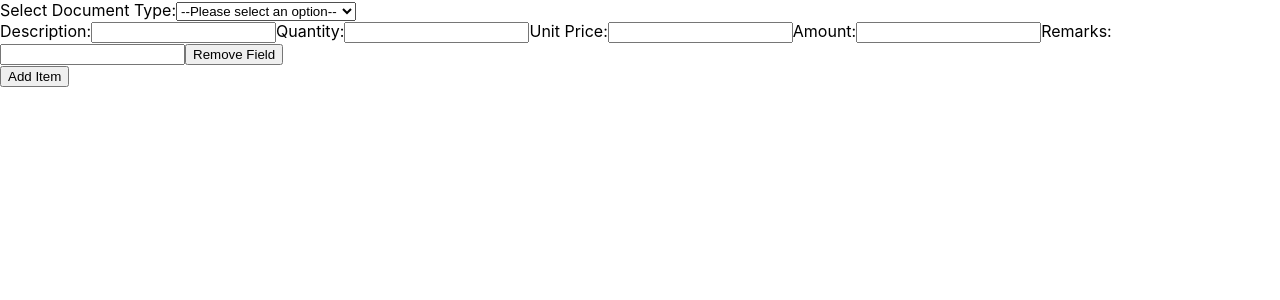
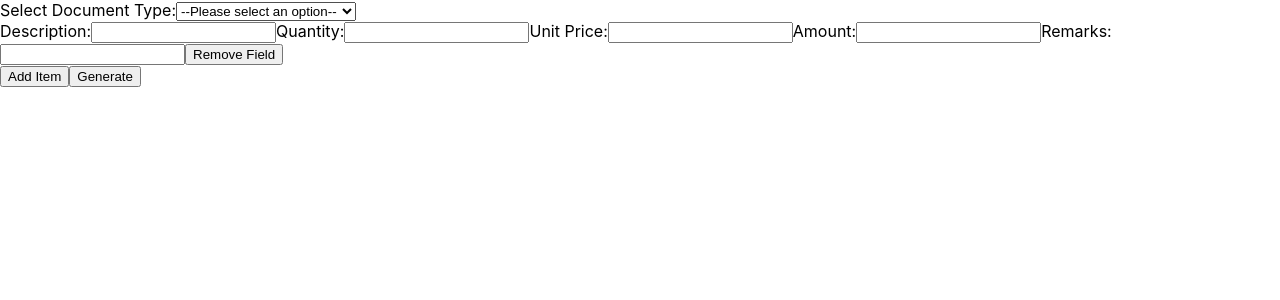
Before and after one commit to raverion/mfts_docugen, a React (Create React App) app: page / in a window 1280 px wide. Shown: the top 300 px of the page. Built offline with nearby package versions, Linux system fonts and the light colour scheme.

Commit message:
added Generate button

```diff
--- a/src/App.js
+++ b/src/App.js
@@ -34,6 +34,11 @@ const App = () => {
       [name]: value,
     };
     setInputFields(updatedFields);
+  };
+
+  const handleGenerateDocument = () => {
+    // Generate document based on input fields
+    console.log("Generating document:", fields);
   };
 
   const renderInputFields = () => {
@@ -152,6 +157,7 @@ const App = () => {
         ))}
       </div>
       <button onClick={handleAddField}>Add Item</button>
+      <button onClick={handleGenerateDocument}>Generate</button>
     </div>
   );
 };
```
